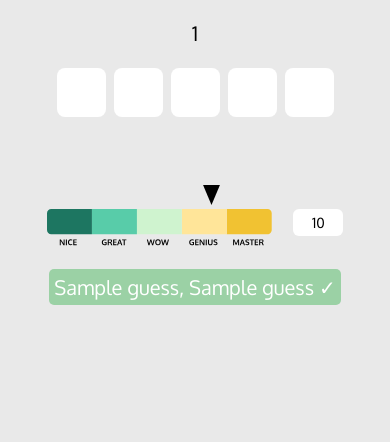
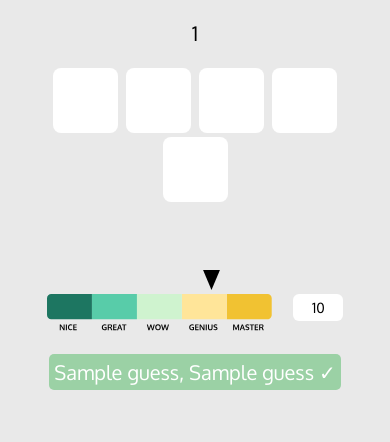
Before and after one commit to kabirmoghe/lex-game, a Flask app: template templates/game.html in a window 390 px wide. Shown: the part 101-543 px from the top of the page. Run offline with Flask 2, Linux system fonts and the light colour scheme; the template is opened without the code that fills it: most values are stand-ins (such as "Sample title", 1, 10 or a date in 2020); some libraries are stand-ins or nearby versions.

Commit message:
changed dimensions

```diff
--- a/static/style.css
+++ b/static/style.css
@@ -243,35 +243,18 @@ input {
 
 input.tile {
 	font-family: 'Courier Prime', monospace;
-	max-height: 65px;
-	max-width: 70px;
-	padding-top: 10px;
+	height: 65px;
+	width: 65px;
+	padding: 0px;
 	font-size: 55px;
   text-align: center;
-  vertical-align: middle;
+  align-items: center;
 	text-transform: uppercase;
 	border-radius: 8px;
 	border: none;
 	caret-color: transparent;
 	margin: 2px;
-}
-
-@media only screen and (max-width: 500px) {
-	input.tile {
-		font-family: 'Courier Prime', monospace;
-		max-height: 38px;
-		max-width: 45px;
-		padding-top: 10px;
-		font-size: 55px;
-	  text-align: center;
-	  vertical-align: middle;
-		text-transform: uppercase;
-		border-radius: 8px;
-		border: none;
-		caret-color: transparent;
-		margin: 2px;
-		-webkit-appearance: none
-	}
+	-webkit-appearance: none
 }
 
 input.tile:focus {
```
